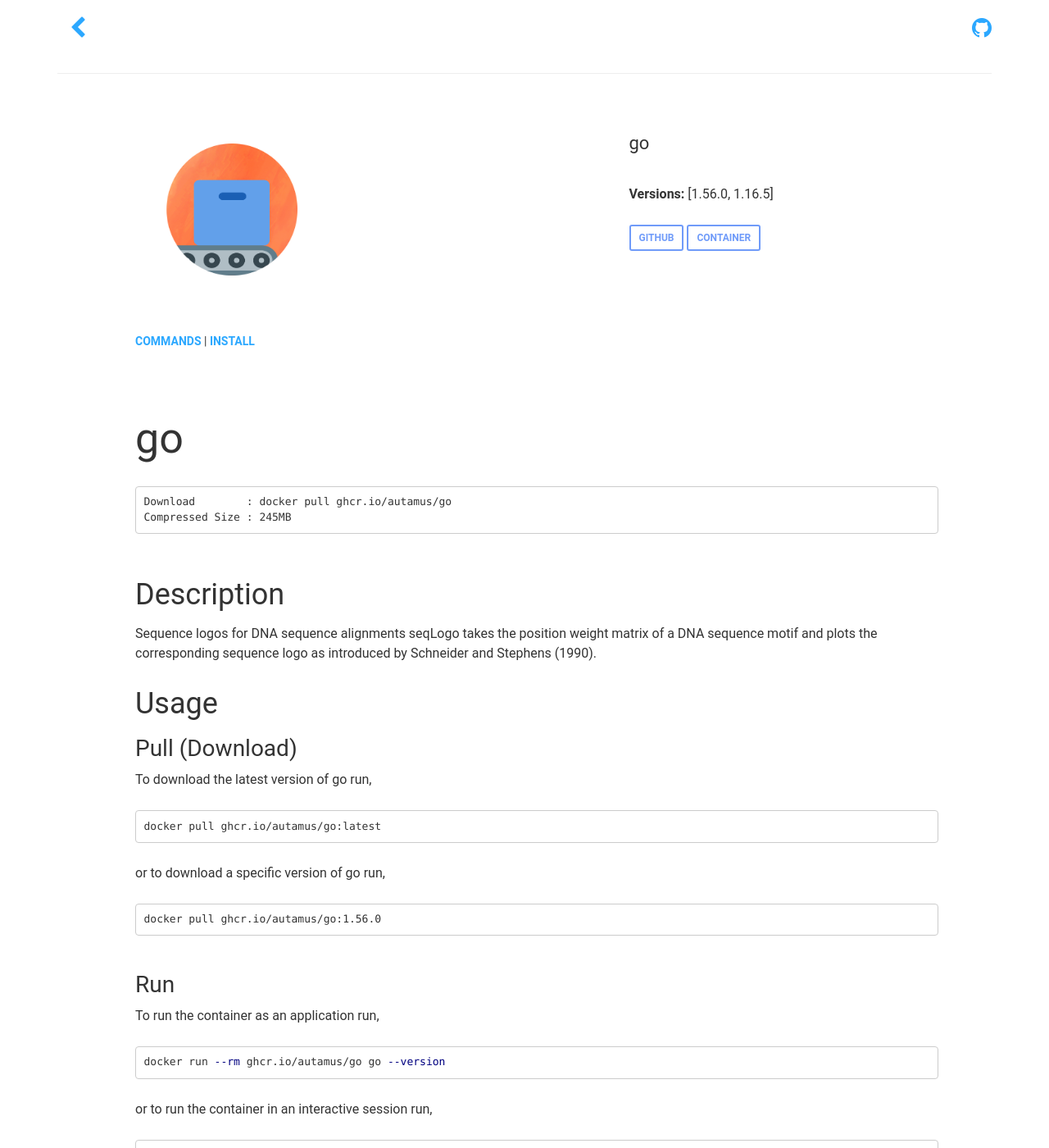
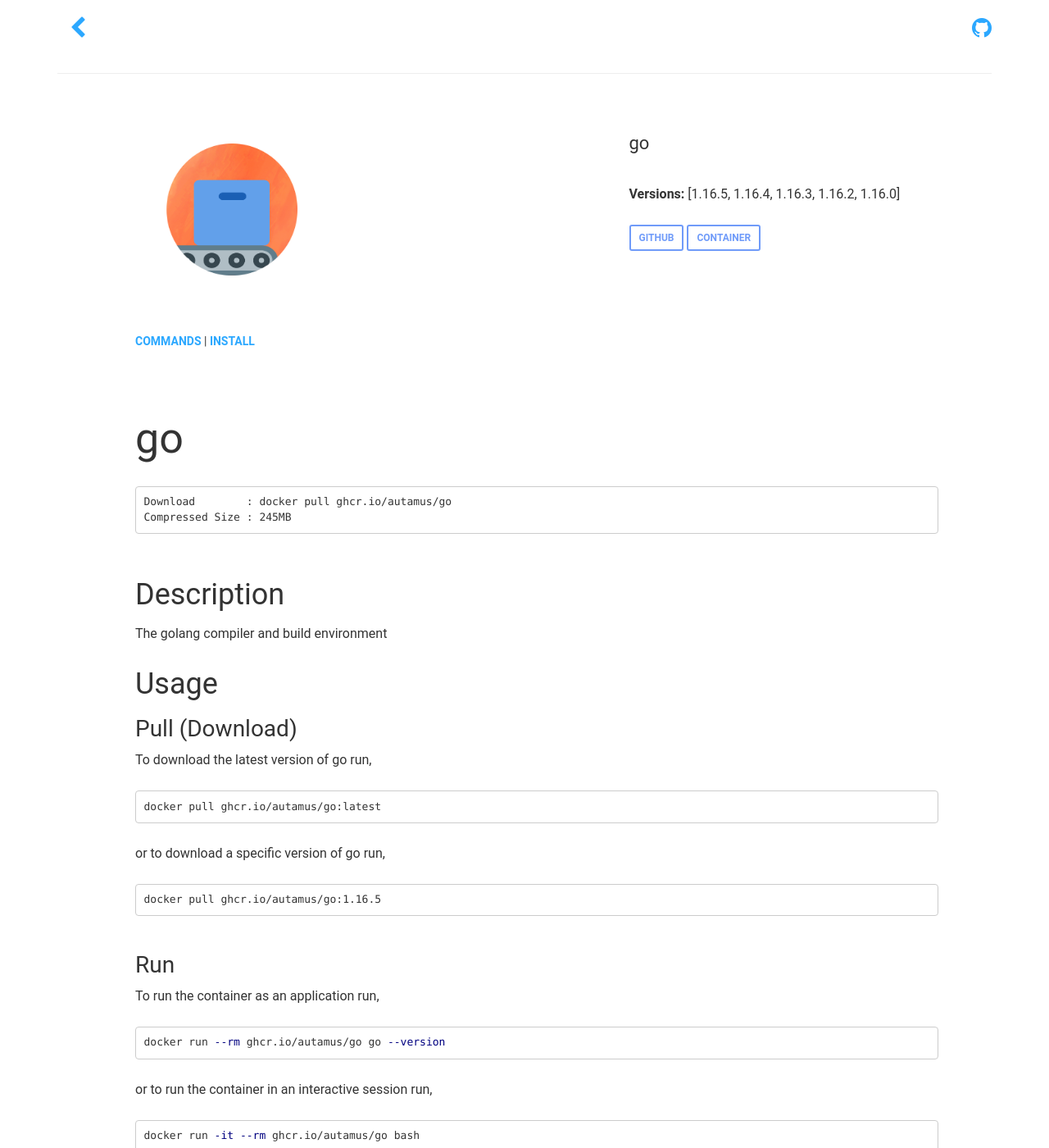
Before and after one commit to autamus/registry, a Jekyll site: the page built from _library/go.md, in a window 1280 px wide and 1400 px high. Shown: the whole window at 82% size. Built offline with Jekyll 4.4.1, drawn with Linux system fonts in a browser that asks for light colours; nearby versions of some CDN libraries.

Commit message:
Update go.md

````diff
--- a/_library/go.md
+++ b/_library/go.md
@@ -3,13 +3,14 @@ layout: container
 name: go
 github: https://github.com/autamus/registry/blob/main/containers/g/go/spack.yaml
 versions:
-- 1.56.0
 - 1.16.5
-updated_at: 2021-06-23T20:07:43.829984755Z
+- 1.16.4
+- 1.16.3
+- 1.16.2
+- 1.16.0
+updated_at: 2021-06-07T17:19:36.170302736Z
 size: 245MB
-description: Sequence logos for DNA sequence alignments seqLogo takes the position
-  weight matrix of a DNA sequence motif and plots the corresponding sequence logo
-  as introduced by Schneider and Stephens (1990).
+description: The golang compiler and build environment
 container_url: https://github.com/orgs/autamus/packages/container/package/go
 
 ---
@@ -20,7 +21,7 @@ Compressed Size : 245MB
 ```
 
 ## Description
-Sequence logos for DNA sequence alignments seqLogo takes the position weight matrix of a DNA sequence motif and plots the corresponding sequence logo as introduced by Schneider and Stephens (1990).
+The golang compiler and build environment
 
 ## Usage
 ### Pull (Download)
@@ -33,7 +34,7 @@ docker pull ghcr.io/autamus/go:latest
 or to download a specific version of go run,
 
 ```bash
-docker pull ghcr.io/autamus/go:1.56.0
+docker pull ghcr.io/autamus/go:1.16.5
 ```
 ### Run
 To run the container as an application run,
````
